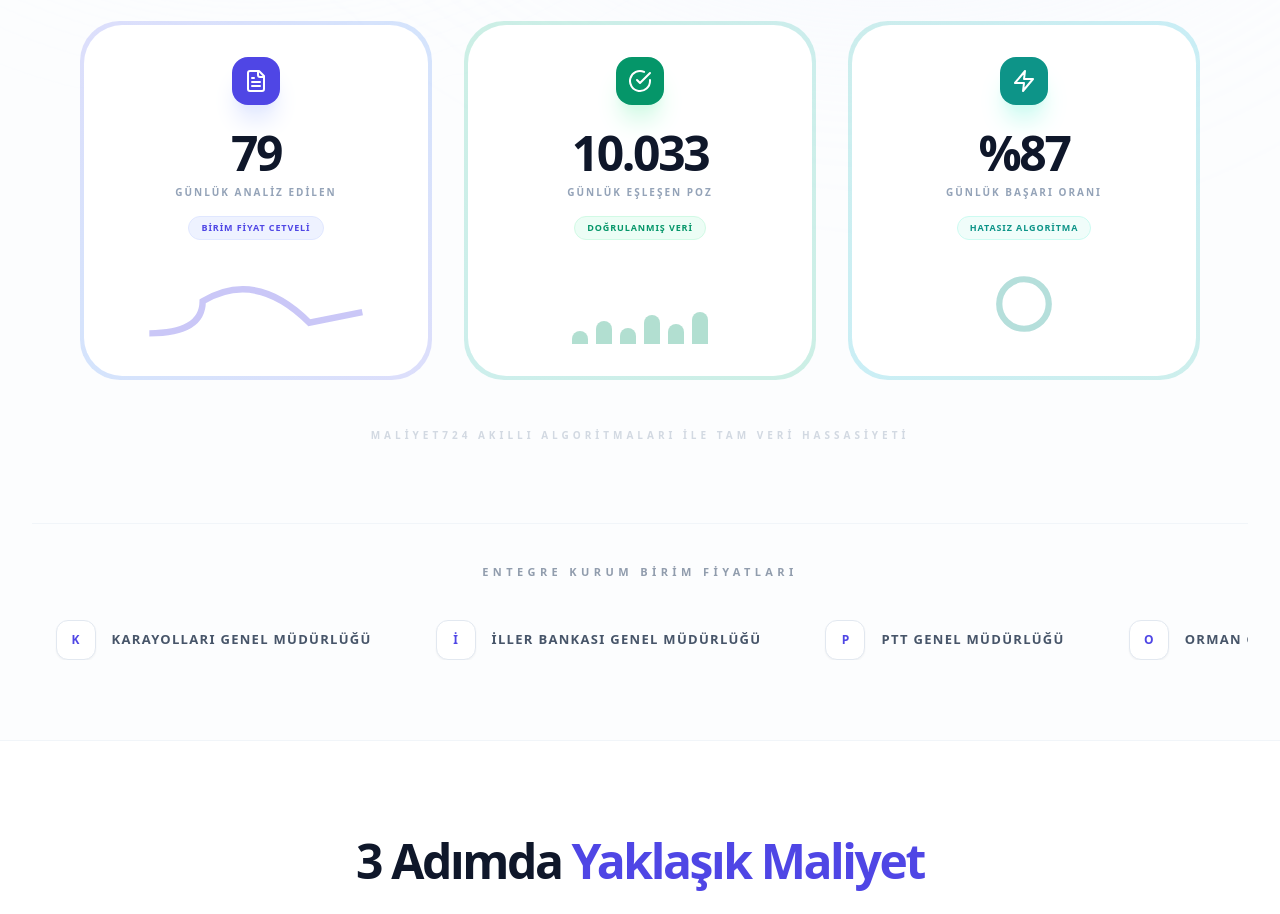
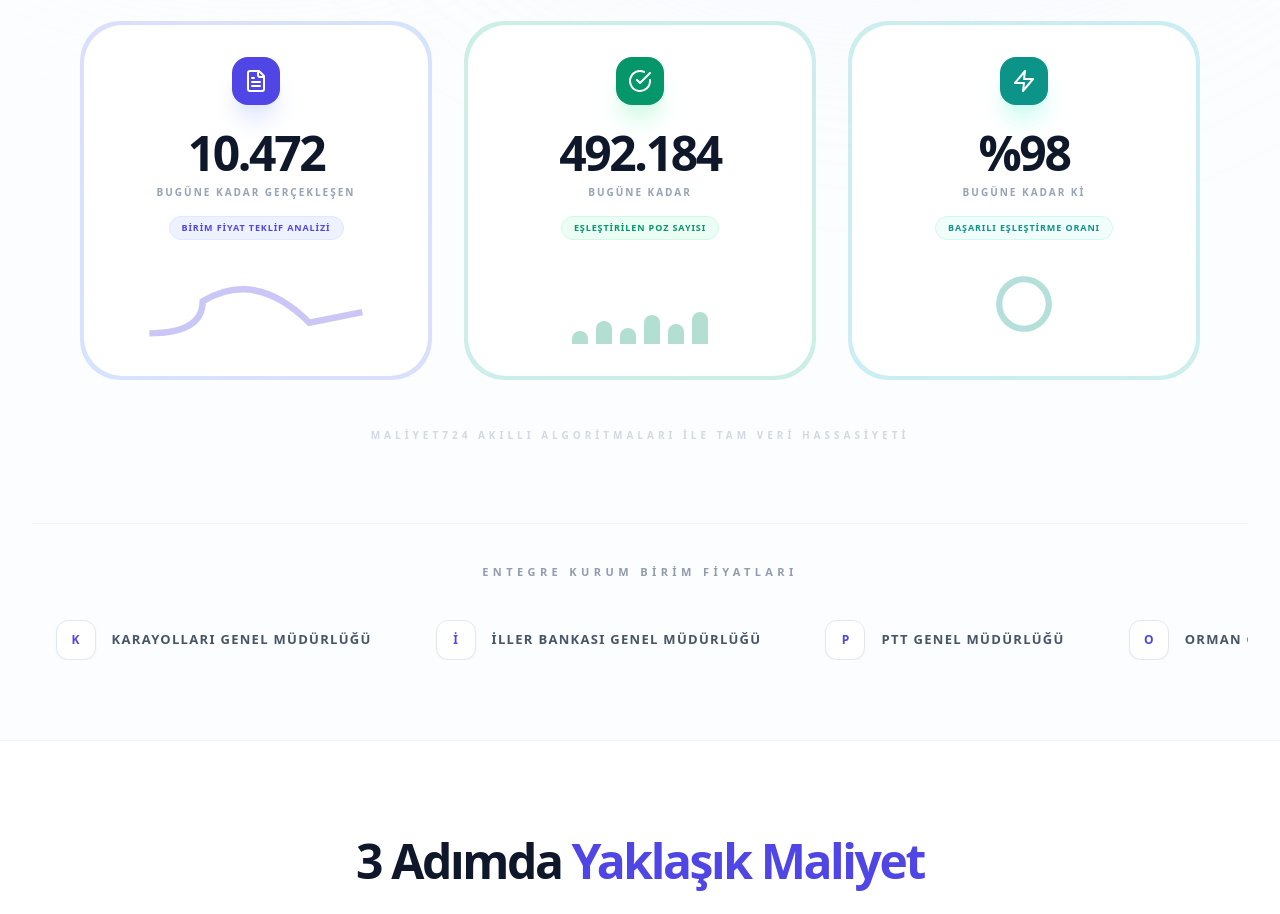
Before and after one commit to Mdundar1/-HALEROBOTUM, a Next.js app in the folder client/: page / in a window 1280 px wide. Shown: the part 1020-1934 px from the top of the page. Built offline with nearby package versions, Linux system fonts and the light colour scheme.

Commit message:
Update landing page stats to show 'To Date' totals

```diff
--- a/client/src/app/page.tsx
+++ b/client/src/app/page.tsx
@@ -55,14 +55,14 @@ function LandingContent() {
         const dateStr = today.getFullYear().toString() + (today.getMonth() + 1).toString() + today.getDate().toString();
         const seed = parseInt(dateStr);
 
-        // Deterministic but daily changing numbers
-        const schedules = 35 + (seed % 46); // 35-80
-        const successRate = 85 + (seed % 10); // 85-94%
-        const itemsPerSchedule = 120 + (seed % 81); // 120-200
+        // Deterministic but daily changing numbers - Scaled for "Total to Date"
+        const schedules = 10450 + (seed % 1200);
+        const successRate = 96 + (seed % 4);
+        const itemsPerSchedule = 45 + (seed % 20);
         const totalItems = (schedules * itemsPerSchedule);
 
         return {
-            schedules,
+            schedules: schedules.toLocaleString('tr-TR'),
             successRate,
             totalItems: totalItems.toLocaleString('tr-TR')
         };
@@ -303,9 +303,9 @@ function LandingContent() {
                                             <div className="text-5xl font-black text-slate-900 mb-2 tracking-tighter">
                                                 {stats.schedules}
                                             </div>
-                                            <h4 className="text-[10px] font-black text-slate-400 uppercase tracking-[0.2em] mb-4">Günlük Analiz Edilen</h4>
+                                            <h4 className="text-[10px] font-black text-slate-400 uppercase tracking-[0.2em] mb-4">Bugüne Kadar Gerçekleşen</h4>
                                             <div className="px-3 py-1 rounded-full bg-indigo-50 text-indigo-600 text-[9px] font-black uppercase tracking-widest border border-indigo-100 mb-6">
-                                                Birim Fiyat Cetveli
+                                                Birim Fiyat Teklif Analizi
                                             </div>
                                         </div>
 
@@ -337,9 +337,9 @@ function LandingContent() {
                                             <div className="text-5xl font-black text-slate-900 mb-2 tracking-tighter">
                                                 {stats.totalItems}
                                             </div>
-                                            <h4 className="text-[10px] font-black text-slate-400 uppercase tracking-[0.2em] mb-4">Günlük Eşleşen Poz</h4>
+                                            <h4 className="text-[10px] font-black text-slate-400 uppercase tracking-[0.2em] mb-4">Bugüne Kadar</h4>
                                             <div className="px-3 py-1 rounded-full bg-emerald-50 text-emerald-600 text-[9px] font-black uppercase tracking-widest border border-emerald-100 mb-6">
-                                                Doğrulanmış Veri
+                                                Eşleştirilen Poz Sayısı
                                             </div>
                                         </div>
 
@@ -368,9 +368,9 @@ function LandingContent() {
                                             <div className="text-5xl font-black text-slate-900 mb-2 tracking-tighter">
                                                 %{stats.successRate}
                                             </div>
-                                            <h4 className="text-[10px] font-black text-slate-400 uppercase tracking-[0.2em] mb-4">Günlük Başarı Oranı</h4>
+                                            <h4 className="text-[10px] font-black text-slate-400 uppercase tracking-[0.2em] mb-4">Bugüne Kadar Ki</h4>
                                             <div className="px-3 py-1 rounded-full bg-teal-50 text-teal-600 text-[9px] font-black uppercase tracking-widest border border-teal-100 mb-6">
-                                                Hatasız Algoritma
+                                                Başarılı Eşleştirme Oranı
                                             </div>
                                         </div>
 
```
